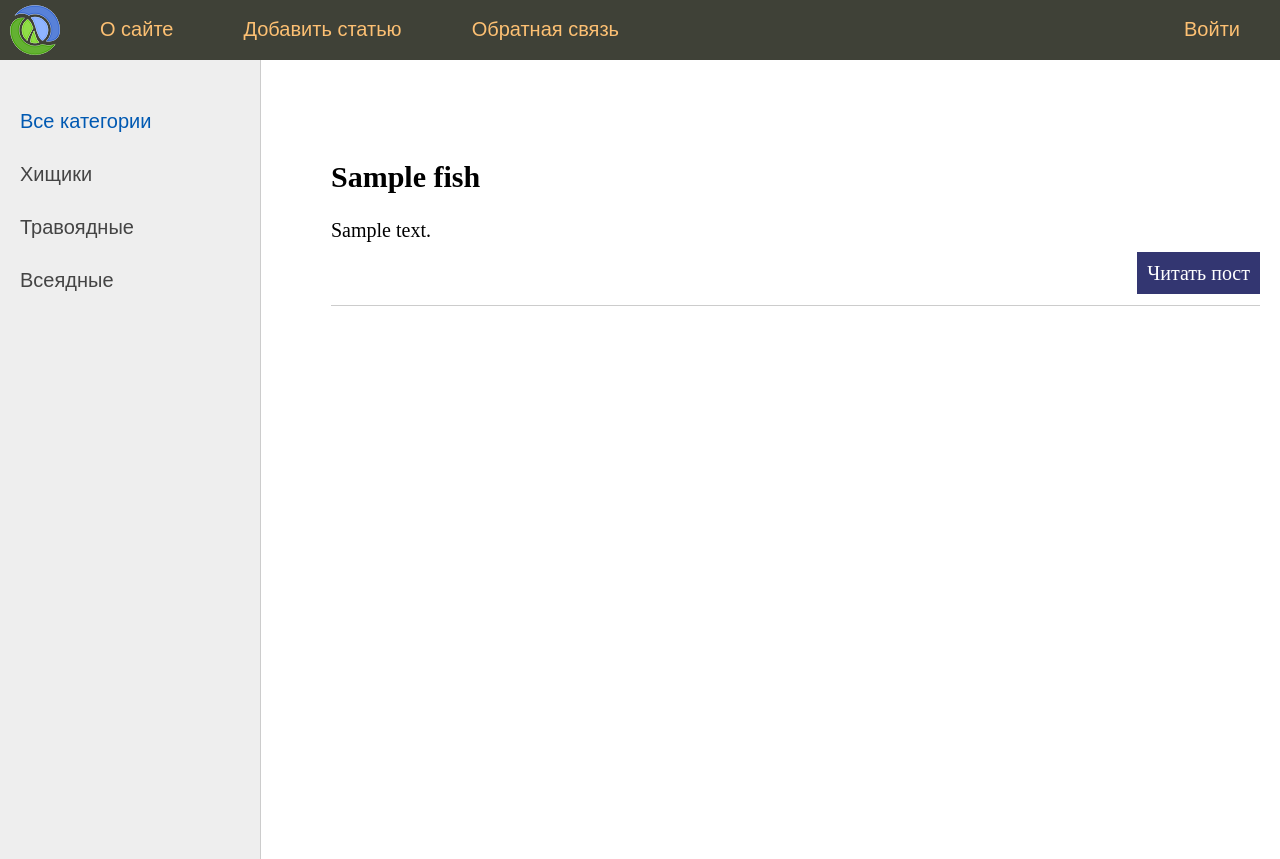
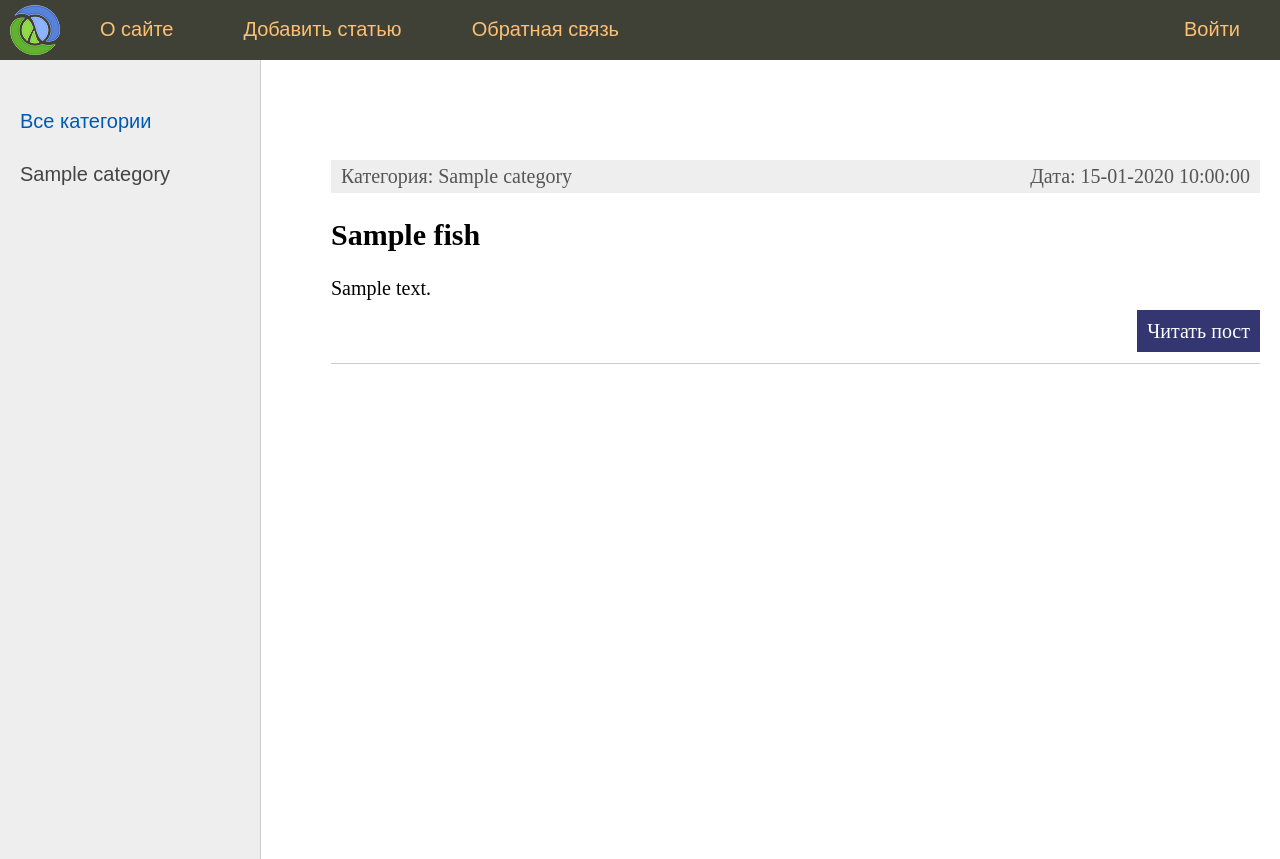
Before and after one commit to AlekseyPlotnikov/fish, a Django app: page / in a window 1280 px wide. Shown: the top 859 px of the page. Run offline with Django 4.2, Linux system fonts and the light colour scheme; tables that the repository leaves empty hold one stand-in row (values such as "Sample post").

Commit message:
category

```diff
--- a/Fish/fishapp/models.py
+++ b/Fish/fishapp/models.py
@@ -1,5 +1,15 @@
 from django.db import models
 from django.urls import reverse
+
+
+class Category(models.Model):
+    name = models.CharField(max_length=100, db_index=True)
+
+    def __str__(self):
+        return self.name
+
+    def get_absolute_url(self):
+        return reverse('category', kwargs={'cat_id': self.pk})
 
 
 class Fish(models.Model):
@@ -9,6 +19,7 @@
     time_create = models.DateTimeField(auto_now_add=True)
     time_update = models.DateTimeField(auto_now=True)
     is_published = models.BooleanField(default=True)
+    cat = models.ForeignKey(Category, on_delete=models.PROTECT, null=True)
 
     def __str__(self):
         return self.title
--- a/Fish/fishapp/urls.py
+++ b/Fish/fishapp/urls.py
@@ -9,4 +9,6 @@
     path('contact/', contact, name='contact'),
     path('login/', login, name='login'),
     path('post/<int:post_id>/', show_post, name='post'),
+    path('category/<int:cat_id>/', show_category, name='category'),
+
 ]
--- a/Fish/fishapp/views.py
+++ b/Fish/fishapp/views.py
@@ -13,10 +13,13 @@
 
 def index(request):
     posts = Fish.objects.all()
+    cats = Category.objects.all()
     context = {
         'posts': posts,
+        'cats': cats,
         'menu': menu,
-        'title': 'Главная страница'
+        'title': 'Главная страница',
+        'cat_selected': 0
     }
     return render(request, 'fishapp/index.html', context=context)
 
@@ -41,5 +44,19 @@
     return HttpResponse(f'Отображение статьи с id = {post_id}')
 
 
+def show_category(request, cat_id):
+    posts = Fish.objects.filter(cat_id=cat_id)
+    cats = Category.objects.all()
+    if len(posts) == 0:
+        raise Http404
+    context = {
+        'posts': posts,
+        'cats': cats,
+        'menu': menu,
+        'title': 'Отображение по рубрикам',
+        'cat_selected': cat_id
+    }
+    return render(request, 'fishapp/index.html', context=context)
+
 def pageNotFound(request, exception):
     return HttpResponseNotFound('<h1>Страница не найдена.</h1>')
--- a/Fish/templates/base.html
+++ b/Fish/templates/base.html
@@ -32,10 +32,20 @@
 <!-- Sidebar слева -->
 	<td valign="top" class="left-chapters">
 	<ul id="leftchapters">
+{% if cat_selected == 0 %}
 		<li class="selected">Все категории</li>
-		<li><a href="#">Хищики</a></li>
-		<li><a href="#">Травоядные</a></li>
-		<li><a href="#">Всеядные</a></li>
+	{% else %}
+		<li><a href="{% url 'home' %}">Все категории</a> </li>
+{% endif %}
+
+{% for c in cats %}
+		{% if c.pk == cat_selected %}
+			<li class="selected">{{ c.name }}</li>
+			{% else %}
+			<li><a href="{{ c.get_absolute_url }}">{{ c.name }}</a></li>
+
+	{% endif %}
+{% endfor %}
 
 	</ul>
 </td>
@@ -52,12 +62,7 @@
 	</div>
 <!-- Конец блока контента -->
 
-</td></tr></table>
-</td></tr>
-<!-- Footer -->
-<tr><td valign=top>
 
-</td></tr></table>
-<!-- Конец footer'а и страницы -->
+
 </body>
 </html>
--- a/Fish/templates/fishapp/index.html
+++ b/Fish/templates/fishapp/index.html
@@ -2,7 +2,11 @@
 {% block content %}
 <ul class="list-articles">
 	{% for p in posts %}
-			<li><h2>{{p.title}}</h2>
+	<li><div class="article-panel">
+		<p class="first">Категория: {{p.cat}}</p>
+		<p class="last">Дата: {{p.time_update|date:"d-m-Y H:i:s"}}</p>
+	</div>
+	<h2>{{p.title}}</h2>
 	{% autoescape on %}
 	{{p.content|linebreaks|truncatewords:50}}
 	{% endautoescape %}
```
